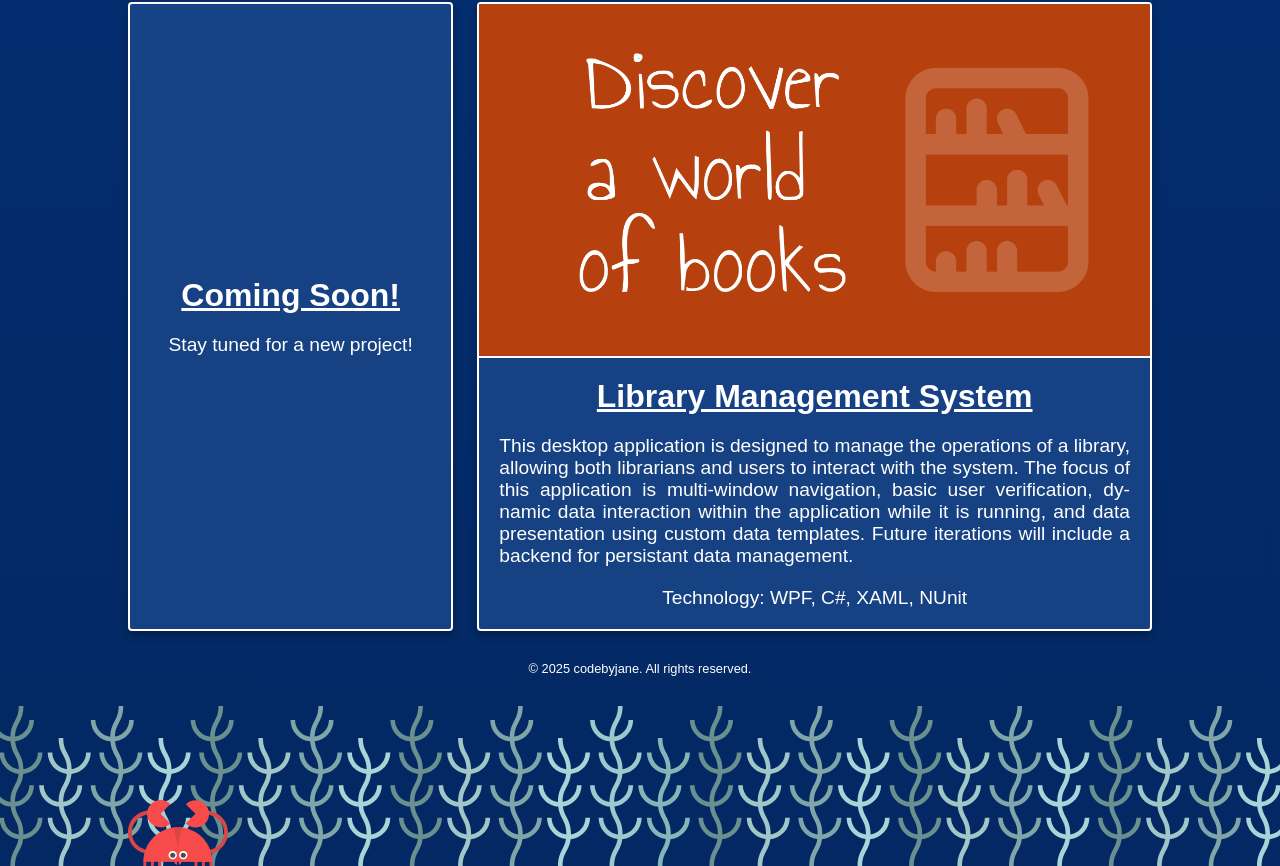
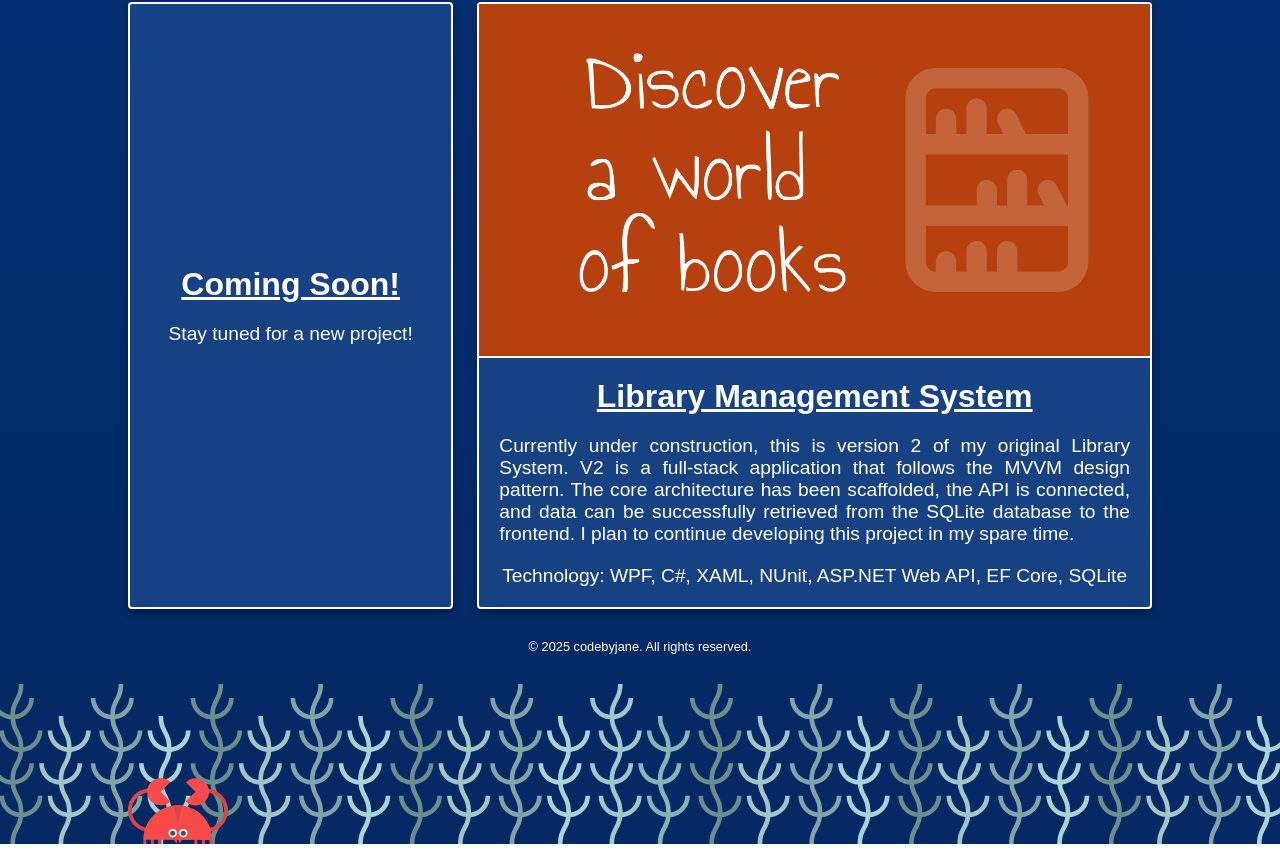
Before and after one commit to jane-holborn/portfoliowebsite-react, a React (Vite) app: page / in a window 1280 px wide. Shown: the part 5569-6435 px from the top of the page. After the commit the page ends 6413 px from the top, so only its background shows below. Built offline with nearby package versions, Linux system fonts and the light colour scheme; a web font is replaced by a local one.

Commit message:
Updated library system portfolio project

```diff
--- a/src/components/portfolio.tsx
+++ b/src/components/portfolio.tsx
@@ -30,7 +30,7 @@ export const Portfolio = () => {
         </div>
         <div className="portfolioCardContainer">
           <a
-            href="https://github.com/jane-holborn/LibrarySystem"
+            href="https://github.com/jane-holborn/librarysystem-fullstack"
             target="_blank"
           >
             <div className="cardImage">
@@ -39,15 +39,17 @@ export const Portfolio = () => {
             <div className="cardDescription">
               <h2>Library Management System</h2>
               <p className="portfolioDescription">
-                This desktop application is designed to manage the operations of
-                a library, allowing both librarians and users to interact with
-                the system. The focus of this application is multi-window
-                navigation, basic user verification, dynamic data interaction
-                within the application while it is running, and data
-                presentation using custom data templates. Future iterations will
-                include a backend for persistant data management.
+                Currently under construction, this is version 2 of my original
+                Library System. V2 is a full-stack application that follows the
+                MVVM design pattern. The core architecture has been scaffolded,
+                the API is connected, and data can be successfully retrieved
+                from the SQLite database to the frontend. I plan to continue
+                developing this project in my spare time.
               </p>
-              <div className="technology">Technology: WPF, C#, XAML, NUnit</div>
+              <div className="technology">
+                Technology: WPF, C#, XAML, NUnit, ASP.NET Web API, EF Core,
+                SQLite
+              </div>
             </div>
           </a>
         </div>
--- a/src/styles/App.css
+++ b/src/styles/App.css
@@ -275,7 +275,6 @@ footer {
 .portfolioDescription {
   padding: 0;
   text-align: justify;
-  hyphens: auto;
 }
 
 .technology {
@@ -515,13 +514,13 @@ ul.smallCardContainer {
   }
 
   section p {
+    text-align: justify;
     hyphens: auto;
     padding: 0;
   }
 
   section ul {
     text-align: left;
-    hyphens: auto;
     line-height: 1.2;
     padding: 0 8px 0 18px;
   }
@@ -625,13 +624,12 @@ ul.smallCardContainer {
 
   section p {
     text-align: justify;
-    hyphens: auto;
     padding: 0;
   }
 
   section ul {
     text-align: justify;
-    hyphens: auto;
+
     line-height: 1.2;
     padding: 0 20px 0 30px;
   }
```
